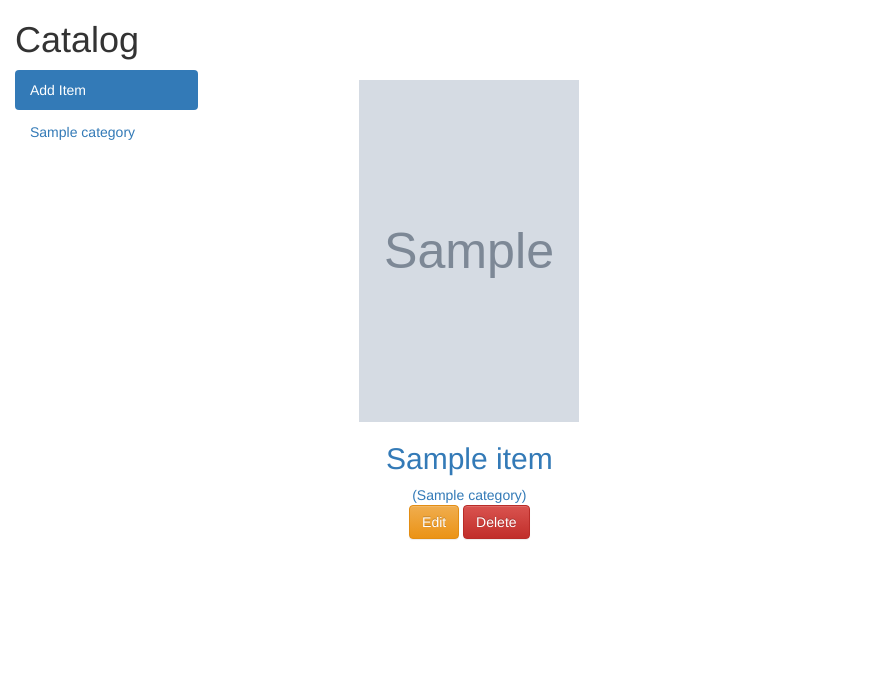
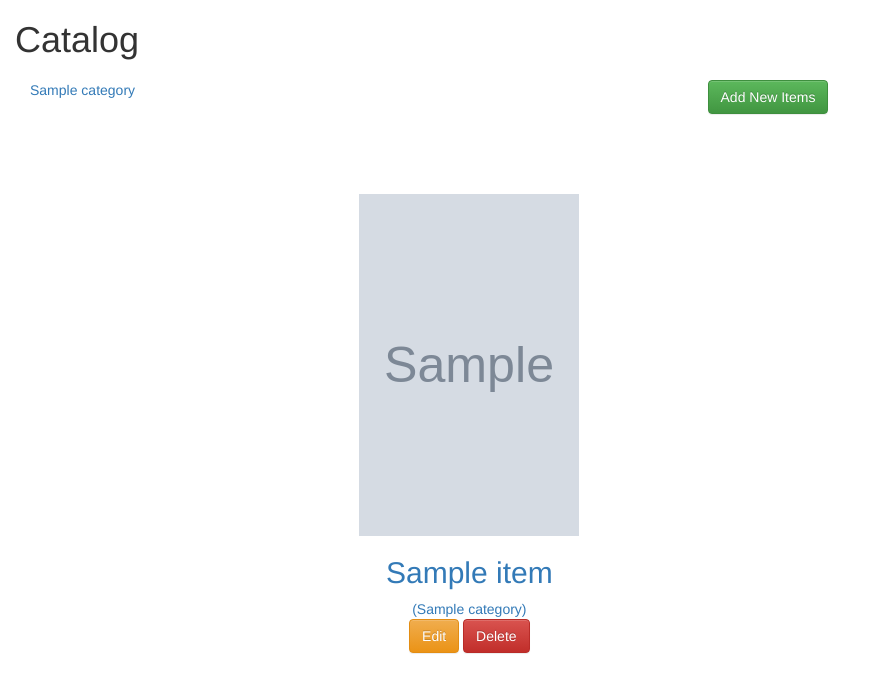
Before and after one commit to AndrewAtkinson/python-crud-catalog-with-flask, a Flask app: template templates/index.html in a window 1280 px wide. Shown: the top 693 px of the page, without its empty margins (0-876 px from the left). Run offline with Flask 2, Linux system fonts and the light colour scheme; the template is opened without the code that fills it: most values are stand-ins (such as "Sample title", 1, 10 or a date in 2020); grey boxes marked "Sample" are stand-in pictures; some libraries are stand-ins or nearby versions.

Commit message:
moved add button

```diff
--- a/templates/index.html
+++ b/templates/index.html
@@ -2,6 +2,11 @@
 {% block content %}
 
 	<div id ="content">
+		<div class="col-md-12 col-lg-12 tile text-center">
+			<div class="row">
+				<a class="btn btn-success" href="{{url_for('add')}}" title="Add New Item">Add New Items</a>
+			</div>
+		</div>
 		{% if items != [] %}
 
 		{% for item in items %}
--- a/templates/layout.html
+++ b/templates/layout.html
@@ -32,7 +32,6 @@
   </header>
   <nav class="col-md-2">
   	<ul class="nav nav-pills nav-stacked">
-  		 <li role="presentation" class="active"><a href="{{url_for('add')}}">Add Item</a></li>
   		 {% for category in categories %}
   		 	<li role="presentation"><a href="{{url_for("view_category", category_name=category.category_name, category_id=category.category_id)}}">{{category.category_name}}</a></li>
   		 {% endfor %}
```
